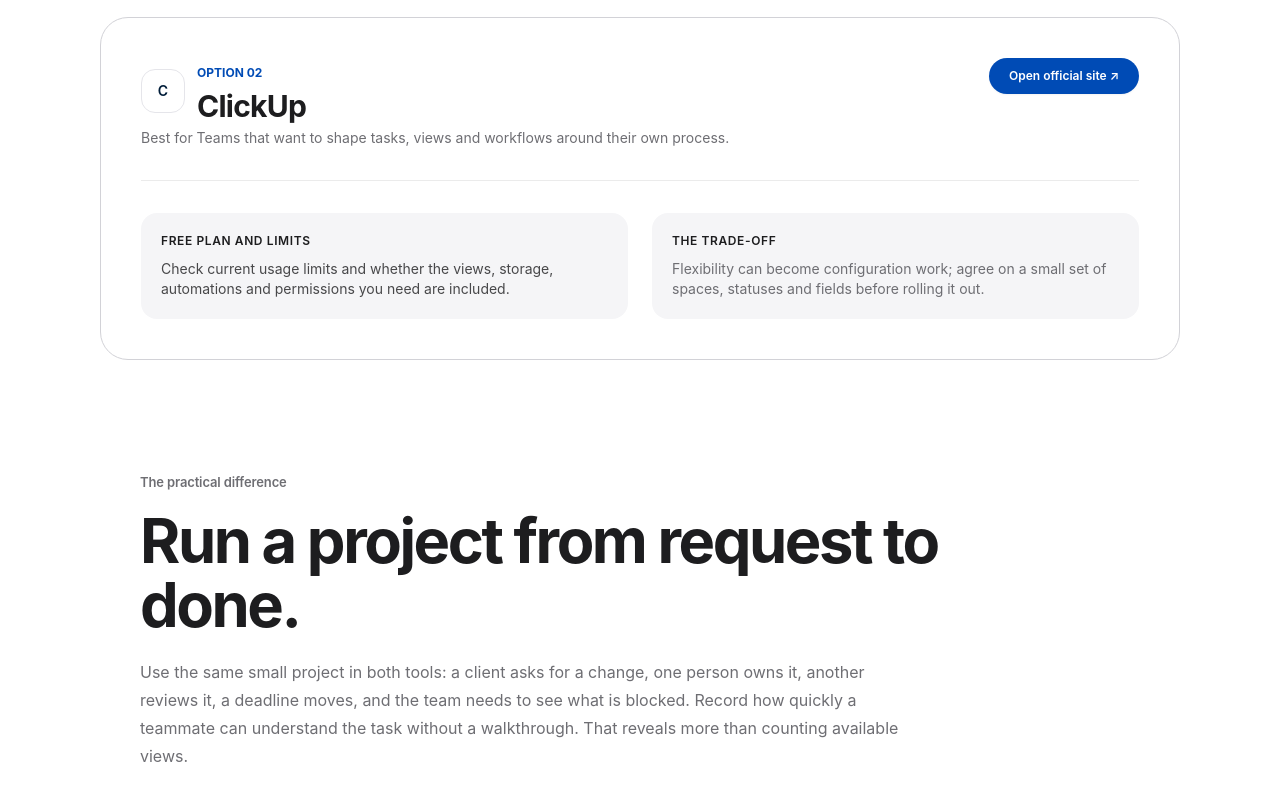
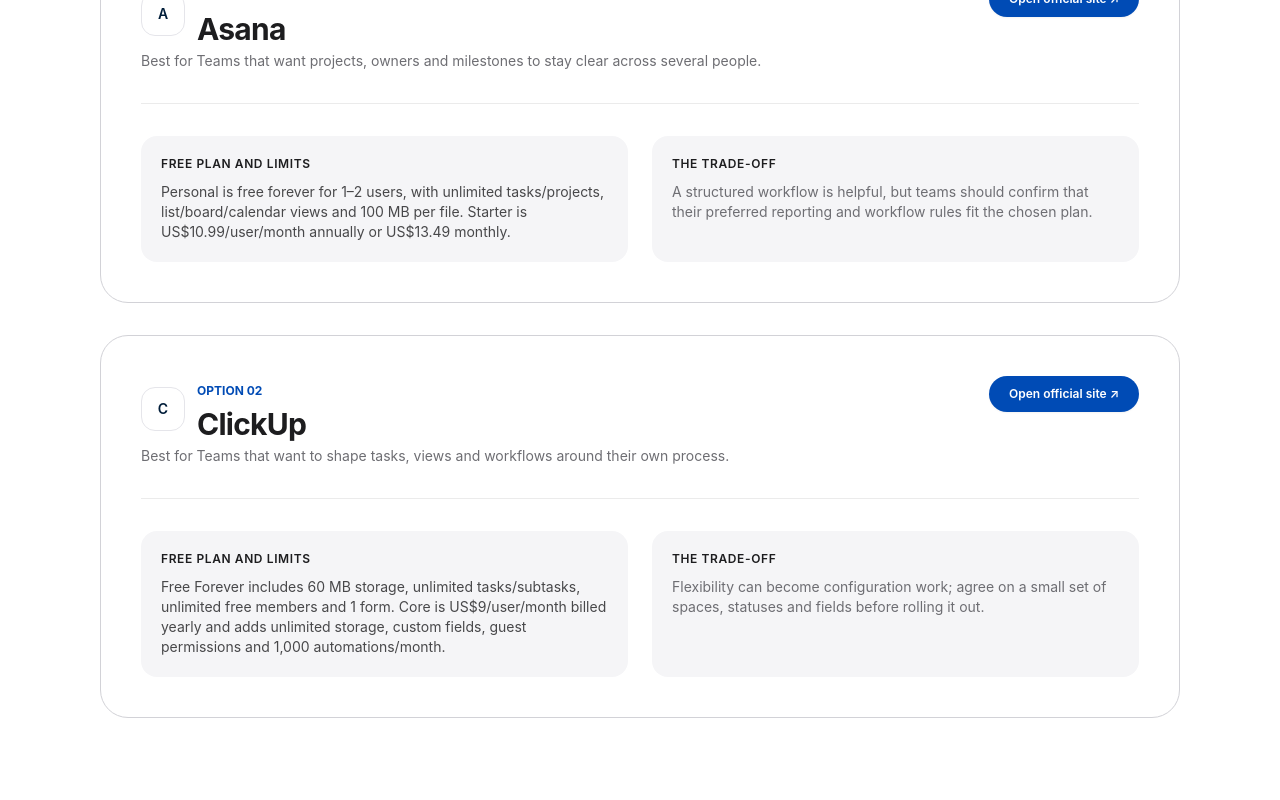
Before and after one commit to LinukaBandara/StackPick, a Next.js app: page /best/asana-vs-clickup in a window 1280 px wide. Shown: the part 1998-2798 px from the top of the page. Built offline with nearby package versions, Linux system fonts and the light colour scheme; no server answers.

Commit message:
Refresh Asana ClickUp plan comparison

```diff
--- a/app/best/asana-vs-clickup/page.tsx
+++ b/app/best/asana-vs-clickup/page.tsx
@@ -12,11 +12,13 @@ export default function Page() {
     <ComparisonArticle
       title="Asana vs ClickUp"
       slug="asana-vs-clickup"
+      reviewedOn="2026-11-07"
       intro="Asana and ClickUp can both organize team work, but they reward different habits. Compare how each handles ownership, recurring work, project visibility and the effort required to keep the workspace useful."
-      pricingNote="Do not compare a headline starting price alone. Check the plan needed for your actual team size, guest access, automation volume, reporting and any features you rely on. Confirm current limits with each provider before purchasing."
+      quickAnswer="Asana Personal is simpler for one or two people and includes unlimited tasks/projects; Starter is US$10.99 per user/month billed annually. ClickUp Free offers unlimited tasks and free members but 60 MB storage; its first paid tier is Core at US$9/user/month billed annually. Choose Asana for a more structured team workflow or ClickUp when you will actively configure its flexibility."
+      pricingNote="US plan details checked November 7, 2026. Asana Personal is $0 for up to 2 users; Starter is US$10.99/user/month billed annually (US$13.49 monthly). ClickUp Free is $0 with 60 MB storage, unlimited tasks/subtasks and unlimited free members; Core is US$9/user/month billed annually. Compare seat minimums, guest permissions, automations, storage and included AI usage; prices exclude tax and may differ by country."
       tools={[
-        { name: "Asana", bestFor: "Teams that want projects, owners and milestones to stay clear across several people.", freeOption: "Check current seat limits and which views or reporting features are included on the plan you would use.", tradeoff: "A structured workflow is helpful, but teams should confirm that their preferred reporting and workflow rules fit the chosen plan.", url: "https://asana.com/" },
-        { name: "ClickUp", bestFor: "Teams that want to shape tasks, views and workflows around their own process.", freeOption: "Check current usage limits and whether the views, storage, automations and permissions you need are included.", tradeoff: "Flexibility can become configuration work; agree on a small set of spaces, statuses and fields before rolling it out.", url: "https://clickup.com/" },
+        { name: "Asana", bestFor: "Teams that want projects, owners and milestones to stay clear across several people.", freeOption: "Personal is free forever for 1–2 users, with unlimited tasks/projects, list/board/calendar views and 100 MB per file. Starter is US$10.99/user/month annually or US$13.49 monthly.", tradeoff: "A structured workflow is helpful, but teams should confirm that their preferred reporting and workflow rules fit the chosen plan.", url: "https://asana.com/pricing" },
+        { name: "ClickUp", bestFor: "Teams that want to shape tasks, views and workflows around their own process.", freeOption: "Free Forever includes 60 MB storage, unlimited tasks/subtasks, unlimited free members and 1 form. Core is US$9/user/month billed yearly and adds unlimited storage, custom fields, guest permissions and 1,000 automations/month.", tradeoff: "Flexibility can become configuration work; agree on a small set of spaces, statuses and fields before rolling it out.", url: "https://clickup.com/pricing" },
       ]}
       bottomLine="Choose Asana when consistent ownership, milestones and a relatively structured way of coordinating work matter most. Choose ClickUp when your team will actively use its flexibility and has someone willing to maintain the setup. If you cannot name the specific workflow that needs extra customization, start with the simpler configuration."
     >
@@ -28,7 +30,7 @@ export default function Page() {
             Use the same small project in both tools: a client asks for a change, one person owns
             it, another reviews it, a deadline moves, and the team needs to see what is blocked.
             Record how quickly a teammate can understand the task without a walkthrough. That
-            reveals more than counting available views.
+            reveals more than counting available views. Research method: desk review of official pricing and plan documentation checked November 7, 2026; this is not a controlled usability benchmark.
           </p>
           <div className="mt-8 grid gap-4 md:grid-cols-2">
             <div className="rounded-2xl border border-[#d2d2d7] p-6">
```
